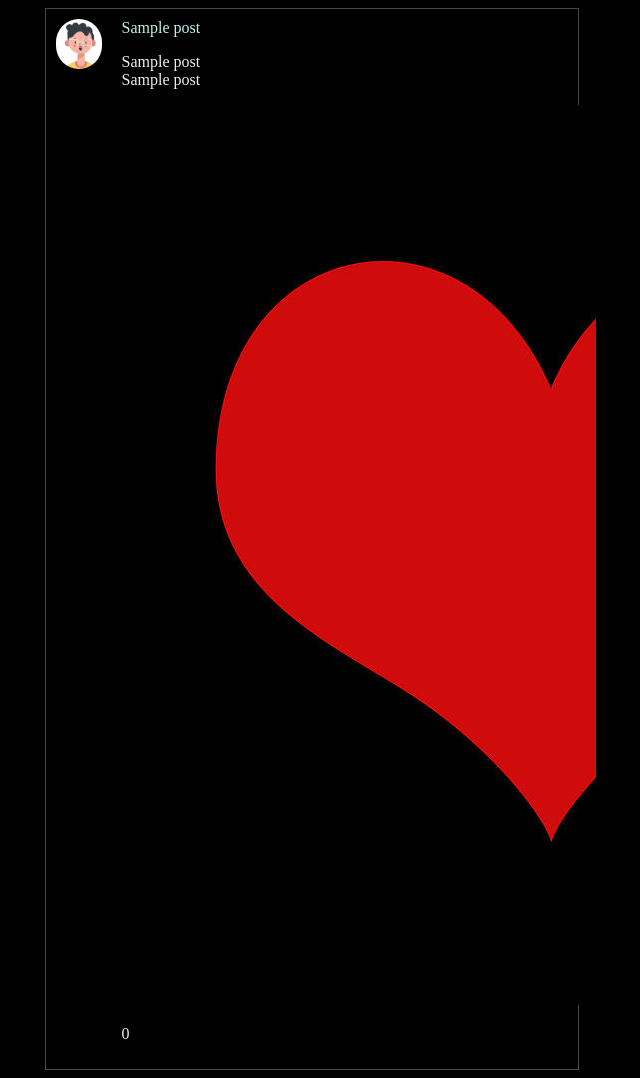
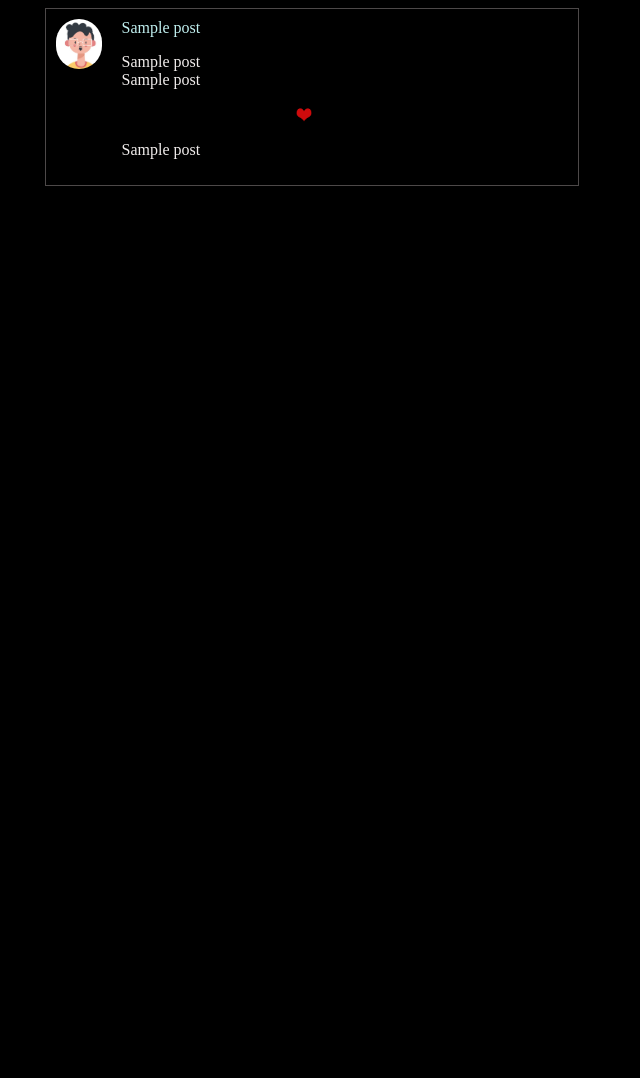
Before and after one commit to faseem619/Social-Media-App, a Flask app: template templates/home.html in a window 1280 px wide. Shown: the whole page, without its empty margins (328-968 px from the left). After the commit the page ends 186 px from the top, so only its background shows below. Run offline with Flask 2, Linux system fonts and the light colour scheme; the template is opened without the code that fills it: most values are stand-ins (such as "Sample title", 1, 10 or a date in 2020).

Commit message:
added sql for likes

```diff
--- a/application.py
+++ b/application.py
@@ -1,6 +1,6 @@
-from server_actions import addpost
+
 from flask import Flask,render_template,request,jsonify
-from server_actions import addpost,getposts
+from server_actions import addpost,getposts,updateLikes
 from datetime import datetime
 app =Flask(__name__)
 
@@ -20,5 +20,15 @@
     posts =getposts()
     return render_template('home.html',posts=posts)
 
+@app.route('/likes',methods=['POST'])
+def likes():
+    resp = request.get_json()
+    num=resp['num']
+    id= resp['id']
+    print(num)
+    print(id)
+    updateLikes(num,id)
+    return 'Got it'
+
 if __name__ =="__main__":
     app.run(debug=True)
--- a/sqlite_create.py
+++ b/sqlite_create.py
@@ -3,6 +3,10 @@
 
 con = sqlite3.connect('mydatabase.db')
 mycursor = con.cursor()
-mycursor.execute("CREATE TABLE posts(id INTEGER PRIMARY KEY autoincrement, name text NOT NULL,content text NOT NULL,post_date text not null);")
+mycursor.execute("CREATE TABLE posts(id INTEGER PRIMARY KEY autoincrement, \
+    name text NOT NULL,\
+    content text NOT NULL, \
+    post_date text not null, \
+    likes INTEGER DEFAULT 0);")
 con.commit()
 con.close()
--- a/static/home.css
+++ b/static/home.css
@@ -1,17 +1,15 @@
-html{
+html {
   background-color: black;
 }
 
-.post_outer_container{
+.post_outer_container {
   background-color: rgb(0, 0, 0);
   height: 100%;
   display: flex;
   justify-content: center;
   align-items: center;
-
 }
-.post_inner_container{
-
+.post_inner_container {
   overflow: scroll;
   width: 45%;
   height: 80%;
@@ -21,44 +19,41 @@
   align-items: center;
 }
 
-.post{
+.post {
   width: 90%;
   border: rgb(77, 73, 73) solid 1px;
   padding: 10px 10px;
   display: flex;
   flex-direction: row;
-
 }
 
-.avatar{
+.avatar {
   height: 50px;
   border-radius: 30px;
 }
 
-/* .post_icons {
+.post_icons {
   display: flex;
   justify-content: center;
   align-items: center;
-
 }
-.post_icons img{
+.post_icons img {
   border-radius: 30px;
   transition: 0.5s;
   height: 20px;
 }
 
-.post_icons img:hover{
+.post_icons img:hover {
   transition: 0.5s;
   box-shadow: 0px 0px -2px -2px red;
-  scale:2;
+  scale: 2;
 }
 
-.post_icons img:active{
+.post_icons img:active {
   transition: 0.5s;
   box-shadow: 0px 0px 2px 2px red;
-  scale:2;
-} */
-
+  scale: 2;
+}
 
 .poster_name {
   padding-left: 20px;
@@ -72,21 +67,16 @@
 }
 
 @media (min-width: 220px) and (max-width: 550px) {
-
-
-  .post_inner_container{
+  .post_inner_container {
     width: 80%;
   }
 
-  .post_content{
+  .post_content {
     width: 50vw;
   }
-
-
 }
 @media (max-height: 560px) {
   .post_inner_container {
     width: 75%;
   }
-
 }
--- a/templates/home.html
+++ b/templates/home.html
@@ -31,7 +31,9 @@
                 onclick="handleClick('{{post[3]}}')"
               />
             </div>
-            <p class="post_content" id="{{post[3]}}" data-clicked="true">0</p>
+            <p class="post_content" id="{{post[3]}}" data-clicked="true">
+              {{post[4]}}
+            </p>
           </div>
         </div>
         {% endfor %}
@@ -51,6 +53,16 @@
           document.getElementById(id).innerHTML = num;
           document.getElementById(id).setAttribute("data-clicked", "true");
         }
+        fetch(`${window.origin}/likes`, {
+          method: "POST",
+          headers: {
+            "Content-Type": "application/json",
+          },
+          body: JSON.stringify({
+            num: num,
+            id: id,
+          }),
+        }).then((resp) => console.log(resp));
       }
     </script>
   </body>
```
Also changed, not shown: server_actions.py (+8 -0 lines).
